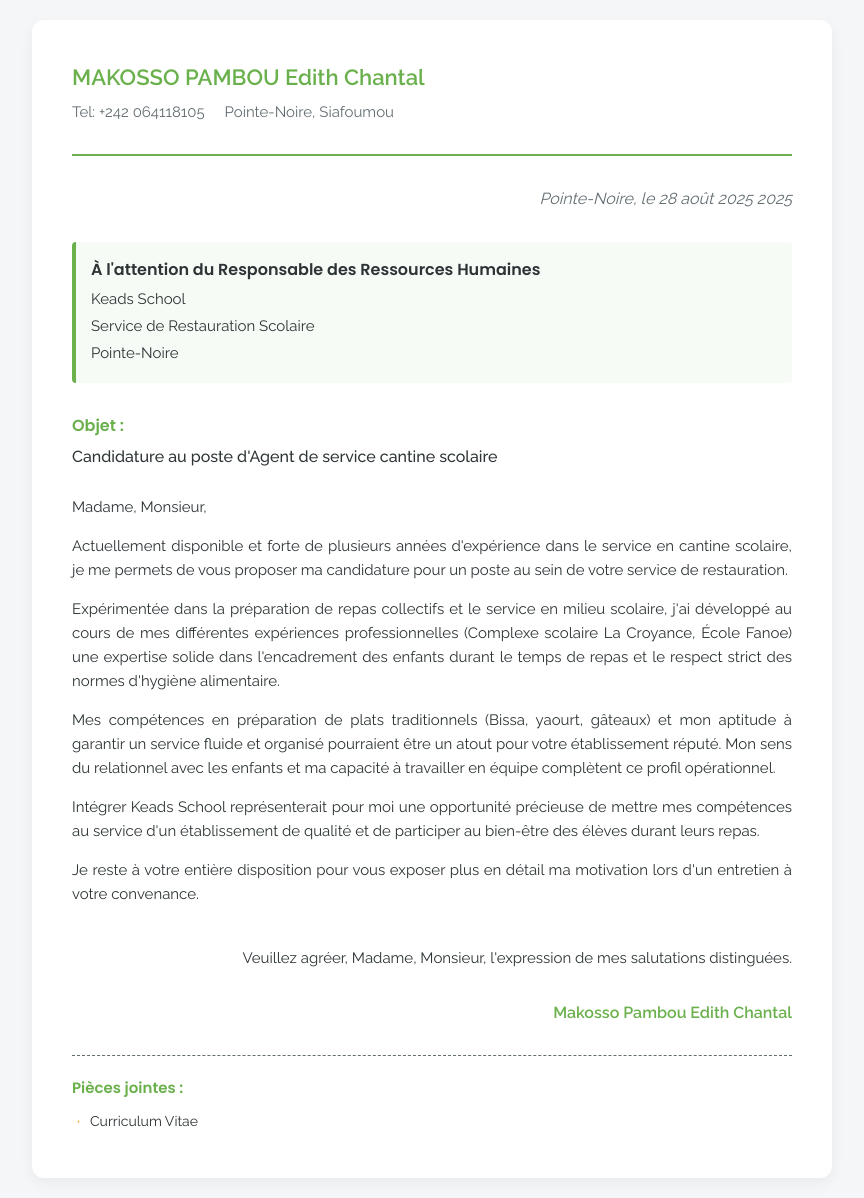
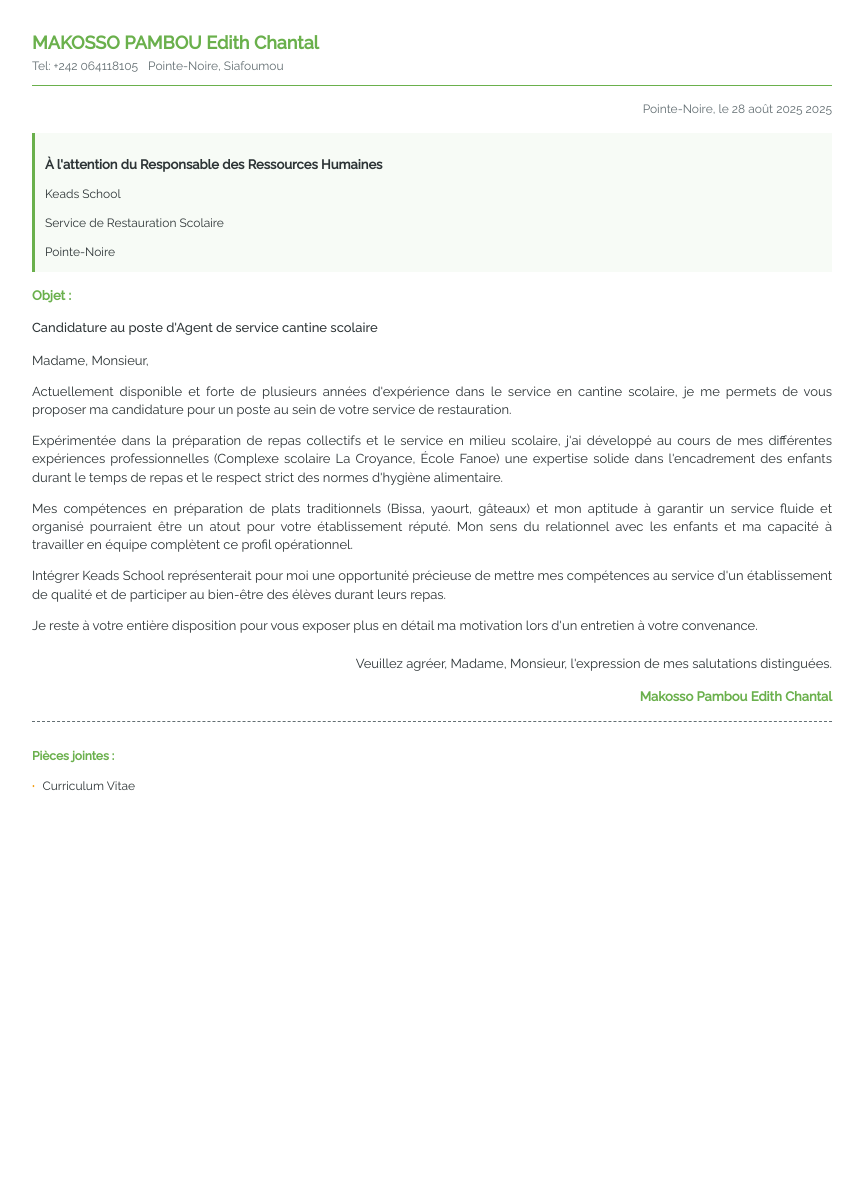
Before and after one commit to MAE009/CV-bot, a Flask app: template Template/Lettres_template/Lettre_mov.html in a window 1280 px wide. Shown: the whole page, without its empty margins (208-1072 px from the left). After the commit the page ends 791 px from the top, so only its background shows below. Run offline with Flask 3, Linux system fonts and the light colour scheme; the template is opened without the code that fills it, so the values that code supplies are empty; parts of the project's set-up code (start-up, migrations or seed data) failed here and were passed over.

Commit message:
Update Lettre_mov.html

```diff
--- a/Template/Lettres_template/Lettre_mov.html
+++ b/Template/Lettres_template/Lettre_mov.html
@@ -4,213 +4,170 @@
     <meta charset="UTF-8">
     <meta name="viewport" content="width=device-width, initial-scale=1.0">
     <title>Lettre de Motivation - MAKOSSO PAMBOU Edith Chantal</title>
-    <link href="https://fonts.googleapis.com/css2?family=Poppins:wght@300;400;500;600&family=Raleway:wght@400;500;600&display=swap" rel="stylesheet">
+    <link href="https://fonts.googleapis.com/css2?family=Raleway:wght@400;500&display=swap" rel="stylesheet">
     <style>
         /* ============================= 🎨 ROOT VARIABLES ============================= */
         :root {
-            --primary: #6ab04c;      /* Vert pastel */
-            --secondary: #f39c12;    /* Orange clair */
-            --accent: #e67e22;       /* Orange plus soutenu */
-            --light: #f9f9f9;        /* Blanc cassé */
-            --dark: #2d3436;         /* Texte foncé */
+            --primary: #6ab04c;
+            --secondary: #f39c12;
+            --light: #f9f9f9;
             --text: #2d3436;
             --text-light: #636e72;
-            --card-bg: #ffffff;
         }
 
-        /* ============================= ♻ RESET & BASE ============================= */
-        * {
+        /* ============================= ♻ BASE ============================= */
+        body {
+            font-family: 'Raleway', sans-serif;
+            line-height: 1.4;
+            font-size: 13px;
+            color: var(--text);
+            background: white;
+            padding: 10px;
             margin: 0;
-            padding: 0;
-            box-sizing: border-box;
+            display: flex;
+            justify-content: center;
         }
 
-        body {
-            font-family: 'Raleway', sans-serif;
-            line-height: 1.6;
-            color: var(--text);
-            background-color: #f5f6f7;
-            padding: 20px;
-            display: flex;
-            justify-content: center;
-            align-items: center;
-            min-height: 100vh;
-        }
-
-        h1, h2, h3, h4 {
-            font-family: 'Poppins', sans-serif;
-            font-weight: 600;
-        }
-
-        /* ============================= 🧱 LETTRE CONTAINER ============================= */
         .lettre-container {
             max-width: 800px;
             width: 100%;
-            background: var(--card-bg);
-            box-shadow: 0 5px 15px rgba(0,0,0,0.05);
-            border-radius: 12px;
-            padding: 40px;
-            position: relative;
+            background: white;
+            padding: 20px;
         }
 
         /* ============================= 📝 EN-TÊTE ============================= */
         .header {
-            margin-bottom: 30px;
-            padding-bottom: 20px;
-            border-bottom: 2px solid var(--primary);
+            margin-bottom: 15px;
+            padding-bottom: 10px;
+            border-bottom: 1px solid var(--primary);
         }
 
         .nom {
-            font-size: 22px;
+            font-size: 18px;
             font-weight: 600;
             color: var(--primary);
-            margin-bottom: 5px;
+            margin-bottom: 3px;
         }
 
         .contact-info {
             display: flex;
             flex-wrap: wrap;
-            gap: 20px;
-            margin-bottom: 10px;
-            font-size: 15px;
+            gap: 10px;
+            font-size: 12px;
             color: var(--text-light);
         }
 
+        /* ============================= DATE ============================= */
         .date-lieu {
+            font-size: 12px;
+            margin: 10px 0 15px;
+            color: var(--text-light);
             text-align: right;
-            font-style: italic;
-            color: var(--text-light);
-            margin-bottom: 30px;
         }
 
-        /* ============================= 📧 DESTINATAIRE ============================= */
+        /* ============================= DESTINATAIRE ============================= */
         .destinataire {
-            margin-bottom: 30px;
-            padding: 15px;
-            background-color: rgba(106, 180, 76, 0.05);
-            border-left: 4px solid var(--primary);
-            border-radius: 4px;
+            margin-bottom: 15px;
+            padding: 10px;
+            background: rgba(106,180,76,0.05);
+            border-left: 3px solid var(--primary);
         }
 
         .destinataire h3 {
-            font-size: 16px;
-            margin-bottom: 5px;
-            color: var(--dark);
+            font-size: 13px;
+            margin-bottom: 2px;
         }
 
         .destinataire p {
-            margin-bottom: 3px;
-            font-size: 15px;
+            font-size: 12px;
+            margin-bottom: 2px;
         }
 
-        /* ============================= 🎯 OBJET ============================= */
+        /* ============================= OBJET ============================= */
         .objet {
-            margin-bottom: 25px;
+            margin-bottom: 15px;
         }
 
         .objet h3 {
-            font-size: 16px;
+            font-size: 13px;
             color: var(--primary);
-            margin-bottom: 5px;
+            margin-bottom: 3px;
         }
 
         .objet p {
             font-weight: 500;
-            font-size: 16px;
+            font-size: 13px;
         }
 
-        /* ============================= 📄 CORPS DE LA LETTRE ============================= */
-        .corps-lettre {
-            margin-bottom: 30px;
+        /* ============================= CORPS DE LETTRE ============================= */
+        .corps-lettre p {
+            margin-bottom: 10px;
+            text-align: justify;
+            font-size: 13px;
+            line-height: 1.4;
         }
 
-        .corps-lettre p {
-            margin-bottom: 15px;
-            text-align: justify;
-            font-size: 15px;
-            line-height: 1.6;
-        }
-
-        /* ============================= 👋 FORMULE DE POLITESSE ============================= */
+        /* ============================= FORMULE ============================= */
         .formule-politesse {
-            margin-top: 40px;
+            margin-top: 20px;
+            font-size: 13px;
             text-align: right;
         }
 
-        .formule-politesse p {
-            margin-bottom: 5px;
-            font-size: 15px;
-        }
-
         .signature {
-            margin-top: 30px;
+            margin-top: 15px;
             font-weight: 600;
             color: var(--primary);
         }
 
-        /* ============================= 📎 PIÈCES JOINTES ============================= */
+        /* ============================= PIÈCES JOINTES ============================= */
         .pieces-jointes {
-            margin-top: 30px;
-            padding-top: 20px;
+            margin-top: 15px;
+            padding-top: 10px;
             border-top: 1px dashed var(--text-light);
         }
 
         .pieces-jointes h4 {
-            font-size: 15px;
+            font-size: 12px;
+            margin-bottom: 5px;
             color: var(--primary);
-            margin-bottom: 10px;
         }
 
         .pieces-jointes ul {
             list-style-type: none;
-            padding-left: 5px;
+            padding-left: 0;
         }
 
         .pieces-jointes li {
-            margin-bottom: 5px;
-            font-size: 14px;
+            font-size: 12px;
+            margin-bottom: 3px;
             display: flex;
             align-items: center;
         }
 
         .pieces-jointes li:before {
             content: "·";
-            margin-right: 10px;
+            margin-right: 8px;
             font-weight: bold;
             color: var(--secondary);
         }
 
-        /* ============================= 📱 RESPONSIVE ============================= */
-        @media (max-width: 768px) {
-            body {
-                padding: 10px;
-            }
-
-            .lettre-container {
-                padding: 25px;
-            }
-
-            .contact-info {
-                flex-direction: column;
-                gap: 5px;
-            }
-
-            .date-lieu {
-                text-align: left;
-            }
-        }
-
-        /* ============================= 🖨️ PRINT OPTIMIZATION ============================= */
+        /* ============================= PRINT ============================= */
         @media print {
             body {
-                background: white;
+                margin: 0;
                 padding: 0;
             }
 
             .lettre-container {
                 box-shadow: none;
-                padding: 0;
+                padding: 15px;
+                font-size: 12px;
                 max-width: 100%;
+            }
+
+            @page {
+                margin: 0.5cm;
             }
         }
     </style>
@@ -283,4 +240,4 @@
         document.getElementById('current-date').textContent = formattedDate;
     </script>
 </body>
-</html>
+    </html>
```
